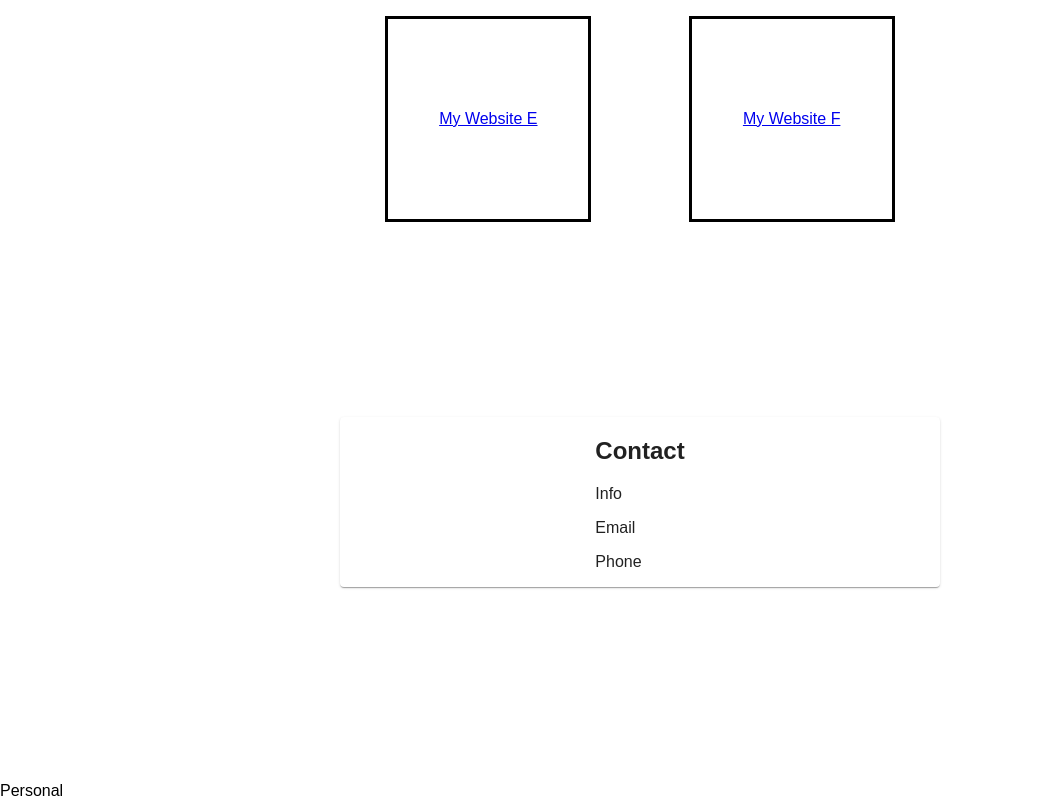
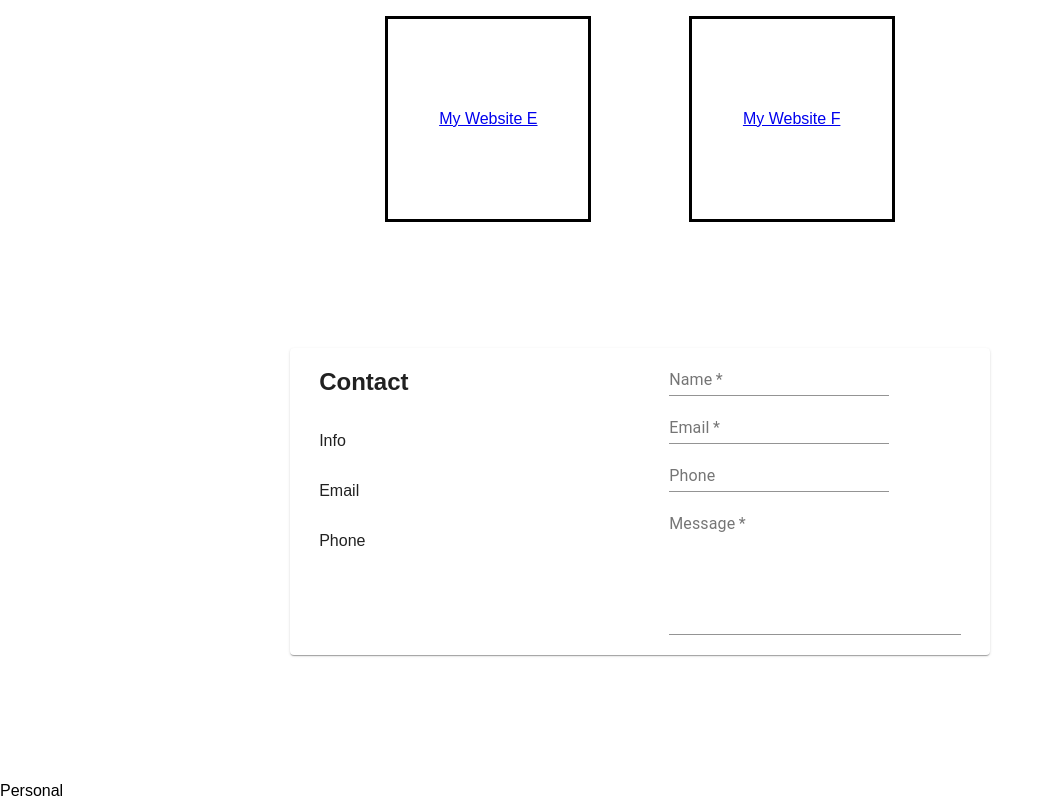
Before and after one commit to TandyN/my-website, a React app: page / in a window 1280 px wide. Shown: the part 2528-3328 px from the top of the page, without its empty margins (0-1053 px from the left). Built offline with nearby package versions, Linux system fonts and the light colour scheme.

Commit message:
Add Contact Text Field Components

```diff
--- a/src/components/SectionContact/ContactBox.jsx
+++ b/src/components/SectionContact/ContactBox.jsx
@@ -3,13 +3,14 @@ import Grid from '@material-ui/core/Grid';
 import Paper from '@material-ui/core/Paper';
 import { makeStyles } from '@material-ui/core/styles';
 import ContactInfo from './ContactInfo';
+import ContactTextFields from './ContactTextFields';
 
 
 
 const styledContactBoxWrapper = makeStyles({
   root: {
     margin: 'auto',
-    width: '600px',
+    width: '700px',
   }
 });
 
@@ -22,11 +23,15 @@ const ContactBox = () => {
     >
       <Grid
         container
-        alignItems="center"
         direction="column"
       >
-        <Grid item>
+        <Grid
+          container
+          justify="space-around"
+          direction="row"
+        >
           <ContactInfo />
+          <ContactTextFields />
         </Grid>
       </Grid>
     </Paper>
--- a/src/components/SectionContact/ContactInfo.jsx
+++ b/src/components/SectionContact/ContactInfo.jsx
@@ -1,13 +1,22 @@
 import React from 'react';
+import Grid from '@material-ui/core/Grid';
 
 const ContactInfo = () => {
   return (
-    <div>
-      <h2>Contact</h2>
-      <p>Info</p>
-      <p>Email</p>
-      <p>Phone</p>
-    </div>
+    <Grid
+      item
+      xs={5}
+    >
+      <Grid
+        container
+        direction="column"
+      >
+        <h2>Contact</h2>
+        <p>Info</p>
+        <p>Email</p>
+        <p>Phone</p>
+      </Grid>
+    </Grid>
   )
 }
 
--- /dev/null
+++ b/src/components/SectionContact/ContactTextFields.jsx
@@ -0,0 +1,35 @@
+import React from 'react';
+import Grid from '@material-ui/core/Grid';
+import { makeStyles } from '@material-ui/core/styles';
+import TextField from '@material-ui/core/TextField';
+
+const styledMessageField = makeStyles({
+  root: {
+    marginBottom: '20px',
+    width: '100%',
+  }
+});
+
+const ContactTextFields = () => {
+  const styledMessageFieldClass = styledMessageField();
+
+  return (
+    <Grid
+      item
+      xs={5}
+    >
+      <TextField required label="Name" />
+      <TextField required label="Email" />
+      <TextField label="Phone" />
+      <TextField
+        required
+        multiline
+        label="Message"
+        rows={6}
+        className={styledMessageFieldClass.root}
+      />
+    </Grid>
+  )
+}
+
+export default ContactTextFields;
--- a/src/components/SectionContact/index.jsx
+++ b/src/components/SectionContact/index.jsx
@@ -17,7 +17,6 @@ const SectionContact = () => {
   return (
     <Grid
       container
-      alignItems="center"
       direction="column"
       className={styledContactSectionWrapperClass.root}
     >
```
